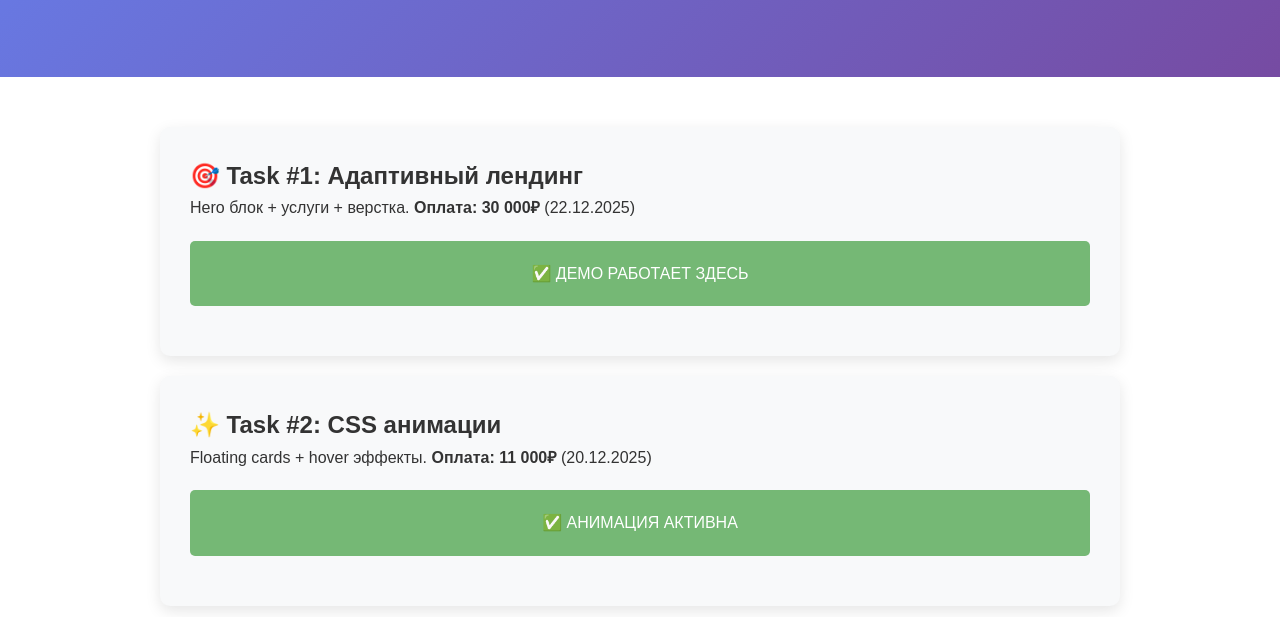
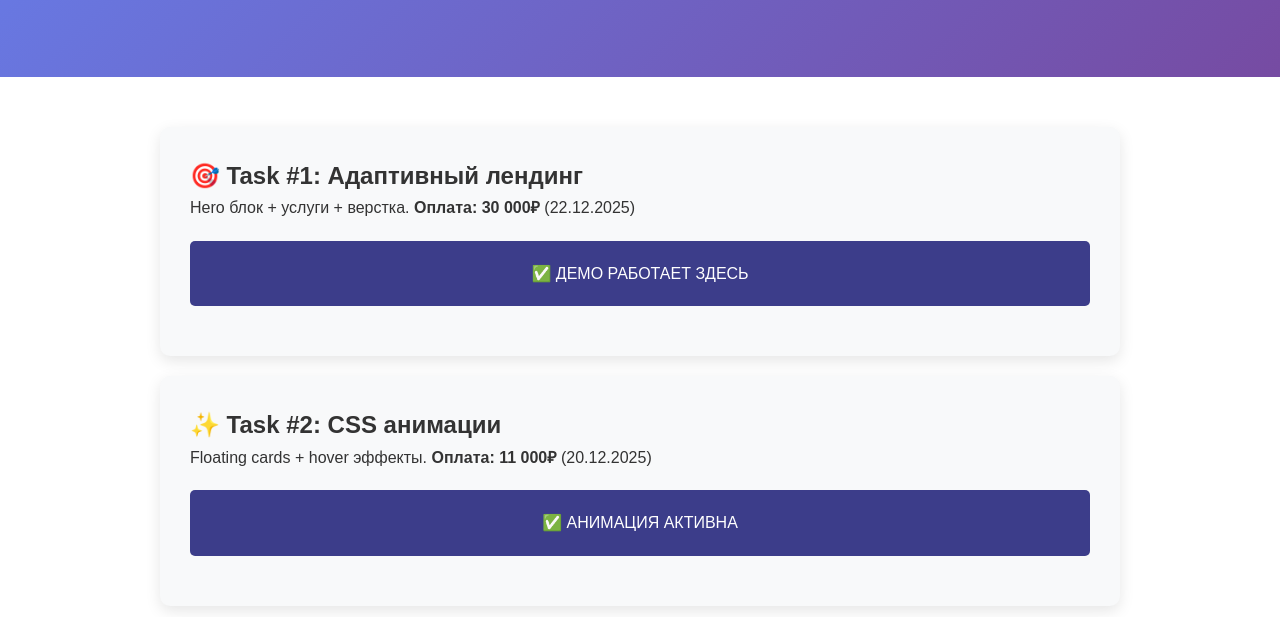
Before and after one commit to danyturb0/fronted-tasks, a plain HTML site: page index.html in a window 1280 px wide. Shown: the part 183-800 px from the top of the page. Drawn offline with Linux system fonts and the light colour scheme.

Commit message:
Update index.html

```diff
--- a/index.html
+++ b/index.html
@@ -11,7 +11,7 @@
         .hero h1 { font-size: 2.5em; margin-bottom: 10px; }
         .projects { max-width: 1000px; margin: 50px auto; padding: 0 20px; }
         .project { background: #f8f9fa; margin: 20px 0; padding: 30px; border-radius: 10px; box-shadow: 0 5px 15px rgba(0,0,0,0.1); }
-        .demo { background: #75b875; color: white; padding: 20px; border-radius: 5px; text-align: center; margin: 20px 0; }
+        .demo { background: #3c3d8a; color: white; padding: 20px; border-radius: 5px; text-align: center; margin: 20px 0; }
         @media (max-width: 768px) { .hero h1 { font-size: 2em; } }
     </style>
 </head>
```
